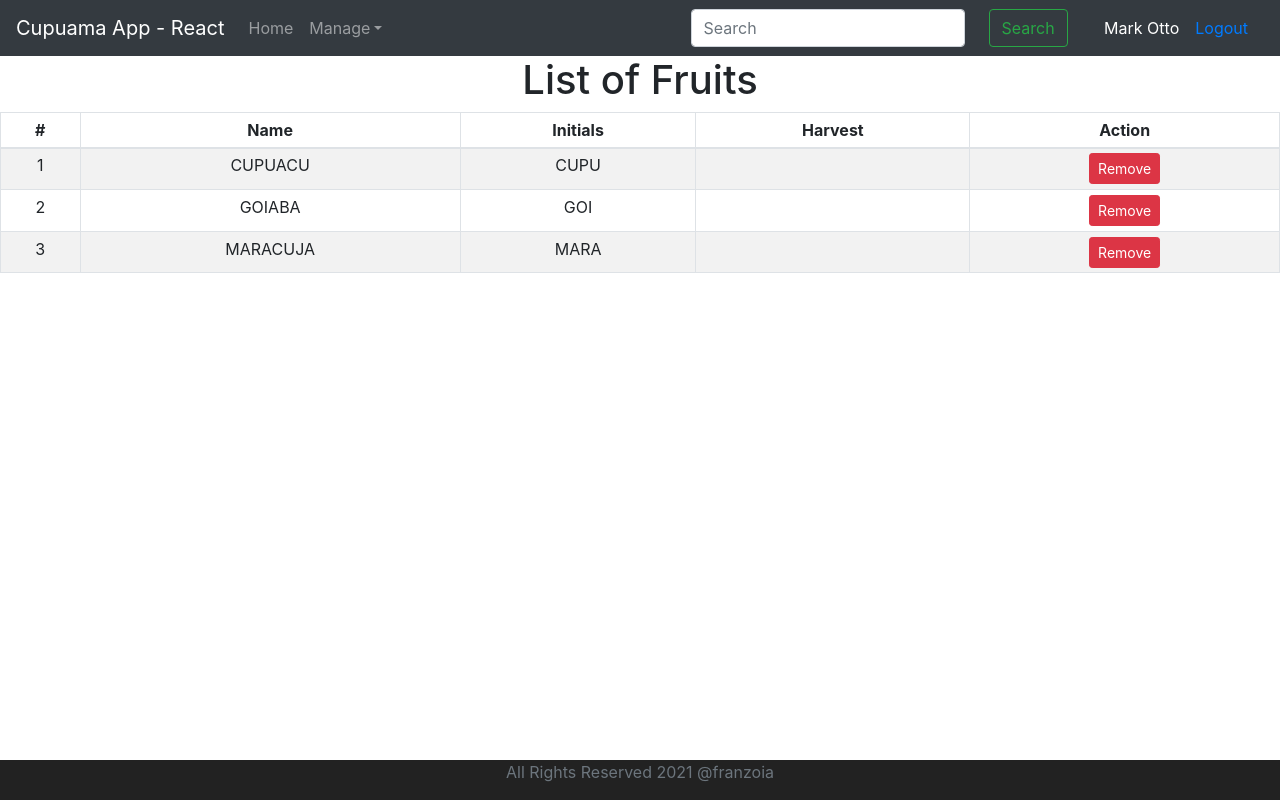
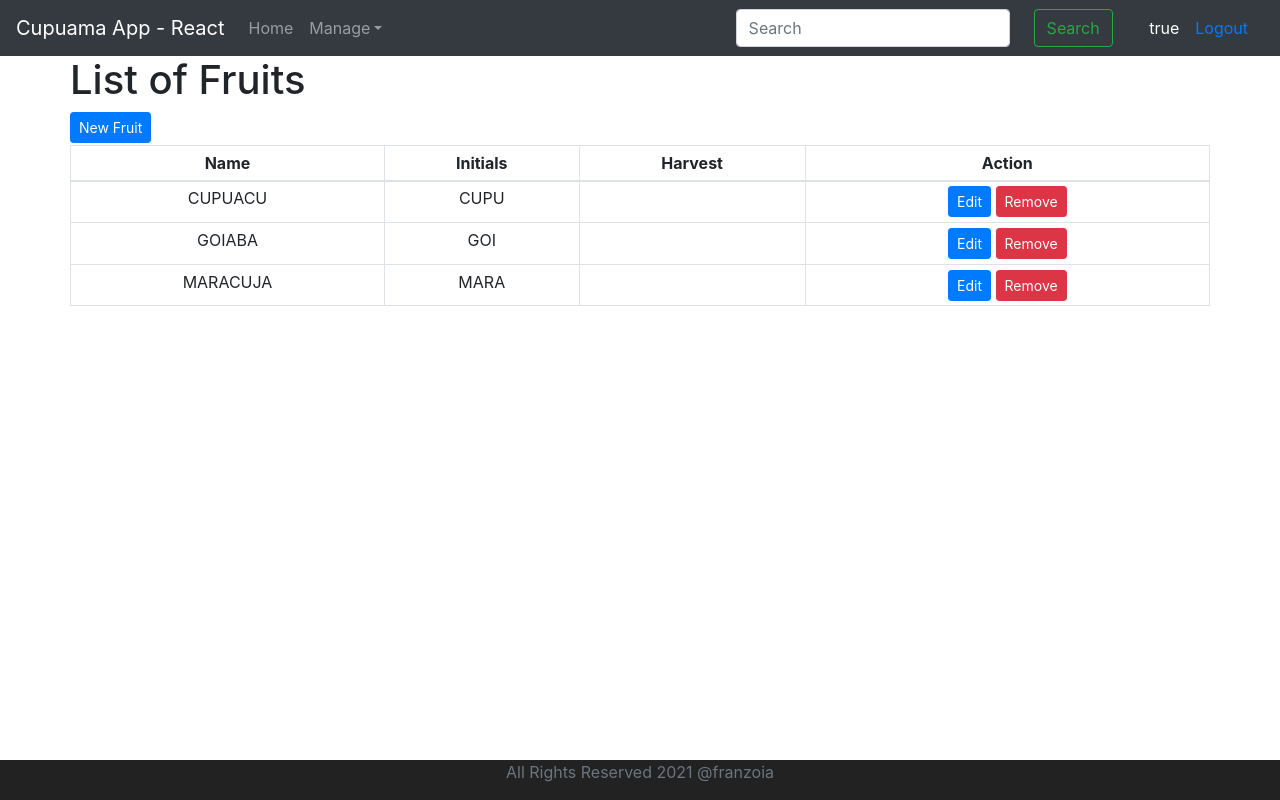
Before and after one commit to rfranzoia/cupuama-front-app, a React (Create React App) app: page /fruits in a window 1280 px wide. Built offline with nearby package versions, Linux system fonts and the light colour scheme; sample sign-in values are in the browser's storage.

Commit message:
general adjustments on layout and bootstrap usage

```diff
--- a/src/Cupuama.jsx
+++ b/src/Cupuama.jsx
@@ -1,10 +1,13 @@
 import React, { Component } from 'react'
 import { BrowserRouter as Router, Route, Switch } from 'react-router-dom'
 import Login from './Login'
+import Logout from './Logout'
 import Home from './Home'
 import Fruits from './components/fruits/Fruits'
 import Header from './Header'
 import Footer from './Footer'
+import AuthenticatedRouter from './utils/AuthenticatedRouter'
+import AuthenticationService from './utils/AuthenticationService'
 
 class Cupuama extends Component {
 
@@ -12,14 +15,16 @@ class Cupuama extends Component {
         return (
             <div>
                 <Router>
-                    <Header/>
+                    <Header />
                     <Switch>
                         <Route path="/login" exact component={Login} />
-                        <Route path="/home" exact component={Home} />
-                        <Route path="/fruits" exact component={Fruits} />
-                        <Route component={Login} />
+                        <AuthenticatedRouter path="/home" exact component={Home} />
+                        <AuthenticatedRouter path="/fruits" exact component={Fruits} />
+                        <Route path="/logout" exact component={Logout} />
+                        {AuthenticationService.isUserLogged() && <Route component={Home} />}
+                        {!AuthenticationService.isUserLogged() && <Route component={Login} />}
                     </Switch>
-                    <Footer/>
+                    <Footer />
                 </Router>
             </div>
         )
--- a/src/Header.jsx
+++ b/src/Header.jsx
@@ -1,8 +1,10 @@
 import React, { Component } from 'react'
 import { Button, Form, FormControl, Nav, NavDropdown } from 'react-bootstrap'
 import Navbar from 'react-bootstrap/Navbar'
+import AuthenticationService from './utils/AuthenticationService'
 
 class Header extends Component {
+
     render() {
         return (
             <header>
@@ -12,24 +14,34 @@ class Header extends Component {
                     <Navbar.Collapse id="basic-navbar-nav">
                         <Nav className="mr-auto">
                             <Nav.Link href="/home">Home</Nav.Link>
+                            {AuthenticationService.isUserLogged() &&
                                 <NavDropdown title="Manage" id="basic-nav-dropdown">
                                     <NavDropdown.Item href="/fruits">Fruits</NavDropdown.Item>
                                     <NavDropdown.Item href="/products">Products</NavDropdown.Item>
                                     <NavDropdown.Divider />
                                     <NavDropdown.Item href="orders">Orders</NavDropdown.Item>
                                 </NavDropdown>
+                            }
                         </Nav>
                     </Navbar.Collapse>
                     <Navbar.Collapse className="justify-content-end">
+                        {AuthenticationService.isUserLogged() &&
                             <Form inline>
                                 <FormControl type="text" placeholder="Search" className="mr-sm-4" />
                                 <Button variant="outline-success">Search</Button>
                             </Form>
+                        }
                         <Nav.Item>
                             <Nav.Link href="#home" disabled>&nbsp;</Nav.Link>
                         </Nav.Item>
-                    <Navbar.Text><a href="#login">Mark Otto</a></Navbar.Text>
-                    <Nav.Link href="#link">Logout</Nav.Link>
+                        {AuthenticationService.isUserLogged() &&
+                            <Navbar.Text>
+                                <a href="#login">{sessionStorage.getItem('authenticatedUser')}</a>
+                            </Navbar.Text>
+                        }
+                        {AuthenticationService.isUserLogged() &&
+                            <Nav.Link href="/logout" >Logout</Nav.Link>
+                        }
                     </Navbar.Collapse>
                 </Navbar>
             </header>
--- a/src/Home.jsx
+++ b/src/Home.jsx
@@ -1,13 +1,13 @@
 import React, { Component } from 'react'
+import { Container } from 'react-bootstrap'
 
 class Home extends Component {
     render() {
         return (
-            <div>
+            <Container>
                 <h1>Welcome to Cupuama App</h1>
-                <hr/>
-            </div>
-
+                <hr />
+            </Container>
         )
     }
 }
--- a/src/Login.jsx
+++ b/src/Login.jsx
@@ -1,45 +1,45 @@
-import React, { Component } from "react";
-import { Container, Form } from "react-bootstrap";
-import Button from "react-bootstrap/Button";
+import React, { Component } from 'react'
+import { Button, Container, Form } from 'react-bootstrap'
+import { Redirect } from 'react-router'
+import AuthenticationService from './utils/AuthenticationService'
 
 class Login extends Component {
     constructor() {
-    super();
+        super()
         this.state = {
-      username: "",
-      password: "",
-      error: false,
-    };
+            username: '',
+            password: '',
+            error: false
+        }
     }
 
     handleFields = (event) => {
         this.setState((prevState) => {
-      return { [event.target.name]: event.target.value };
-    });
-  };
+            return { [event.target.name]: event.target.value }
+        })
+    }
 
-  buttonClicked = () => {
-    console.log()
-    if (this.state.username === "" || this.state.password === "") {
+    buttonClicked = (event) => {
+        if (this.state.username === '' || this.state.password === '') {
             this.setState((prevState) => {
-        return { error: true };
-      });
+                return { error: true }
+            })
         } else {
             this.setState((prevState) => {
-        return { error: false };
+                return { error: false }
             });
-      this.props.history.push("/home");
+            AuthenticationService.login(this.state.username, this.state.password);
+            < Redirect to="/home" />
         }
-  };
+    }
 
     render() {
         return (
-      <div>
-        <h1>Welcome to Cupuama App</h1>
-        <h3>Please login to continue</h3>
+            <Container>
+                <h3>Please Login to continue</h3>
                 <hr />
-        <Container>
                 <Form>
+                    {this.state.error && <div className="alert alert-warning">Invalid Login/Password</div>}
                     <Form.Group controlId="formBasicEmail">
                         <Form.Control type="text" placeholder="Username" name="username" onChange={this.handleFields} />
                         <Form.Text className="text-muted">We'll never share your email with anyone else.</Form.Text>
@@ -49,13 +49,10 @@ class Login extends Component {
                     </Form.Group>
                     <Button variant="primary" onClick={this.buttonClicked}>Login</Button>
                 </Form>
-
-          {this.state.error && <div>Invalid Login/Password</div>}
-
             </Container>
-      </div>
-    );
+        )
     }
 }
 
-export default Login;
+
+export default Login
--- /dev/null
+++ b/src/Logout.jsx
@@ -0,0 +1,16 @@
+import React, { Component } from 'react'
+import { Container } from 'react-bootstrap'
+import AuthenticationService from './utils/AuthenticationService'
+
+class Logout extends Component {
+    render() {
+        AuthenticationService.logout()
+        return (
+            <Container>
+                <h1>Goodbye!</h1>
+            </Container>
+        )
+    }
+}
+
+export default Logout
--- a/src/components/fruits/Fruits.js
+++ b/src/components/fruits/Fruits.js
@@ -1,7 +1,7 @@
 import React, { Component } from 'react'
-import { Table } from 'react-bootstrap'
+import { Container, Row, Table } from 'react-bootstrap'
 import Button from 'react-bootstrap/Button'
-
+//import AuthenticationService from '../../utils/AuthenticationService'
 
 
 class Fruits extends Component {
@@ -9,20 +9,28 @@ class Fruits extends Component {
         super(props)
         this.state = {
             fruits: [
-                {id: 1, name: 'CUPUACU', initials: 'CUPU', harvest: ''},
-                {id: 2, name: 'GOIABA', initials: 'GOI', harvest: ''},
-                {id: 3, name: 'MARACUJA', initials: 'MARA', harvest: ''},
+                { id: 1, name: 'CUPUACU', initials: 'CUPU', harvest: '' },
+                { id: 2, name: 'GOIABA', initials: 'GOI', harvest: '' },
+                { id: 3, name: 'MARACUJA', initials: 'MARA', harvest: '' },
             ]
         }
     }
+
     render() {
         return (
             <div>
+                <Container>
+                    <Row>
                         <h1>List of Fruits</h1>
-                <Table striped bordered hover size="sm">
+                    </Row>
+                    <Row>
+                        <div><Button variant="primary" size="sm">New Fruit</Button></div>
+                        <hr />
+                    </Row>
+                    <Row>
+                        <Table bordered hover size="sm">
                             <thead>
                                 <tr>
-                            <th>#</th>
                                     <th>Name</th>
                                     <th>Initials</th>
                                     <th>Harvest</th>
@@ -33,12 +41,13 @@ class Fruits extends Component {
                                 {
                                     this.state.fruits.map(
                                         fruit =>
-                                    <tr>
-                                        <td>{fruit.id}</td>
+                                            <tr key={fruit.id}>
                                                 <td>{fruit.name}</td>
                                                 <td>{fruit.initials}</td>
                                                 <td>{fruit.harvest}</td>
                                                 <td>
+                                                    <Button variant="primary" size="sm">Edit</Button>
+                                                    <span>&nbsp;</span>
                                                     <Button variant="danger" size="sm">Remove</Button>
                                                 </td>
                                             </tr>
@@ -46,6 +55,8 @@ class Fruits extends Component {
                                 }
                             </tbody>
                         </Table>
+                    </Row>
+                </Container>
             </div>
         )
     }
--- /dev/null
+++ b/src/utils/AuthenticatedRouter.jsx
@@ -0,0 +1,15 @@
+import React, { Component } from 'react'
+import { Redirect, Route } from 'react-router'
+import AuthenticationService from './AuthenticationService'
+
+class AuthenticatedRouter extends Component {
+    render() {
+        if (AuthenticationService.isUserLogged()) {
+            return <Route {...this.props} />
+        } else {
+            return <Redirect to="/login" />
+        }
+    }
+}
+
+export default AuthenticatedRouter
--- /dev/null
+++ b/src/utils/AuthenticationService.js
@@ -0,0 +1,18 @@
+class AuthenticationService {
+
+    login = (username, password) => {
+        sessionStorage.setItem('authenticatedUser', username);
+    }
+
+    logout = () => {
+        sessionStorage.removeItem('authenticatedUser')
+    }
+
+    isUserLogged = () => {
+        let user = sessionStorage.getItem('authenticatedUser')
+        if (user === null) return false
+        return true
+    }
+}
+
+export default new AuthenticationService()
```
Lines whose indentation alone changed are shown as unchanged.
